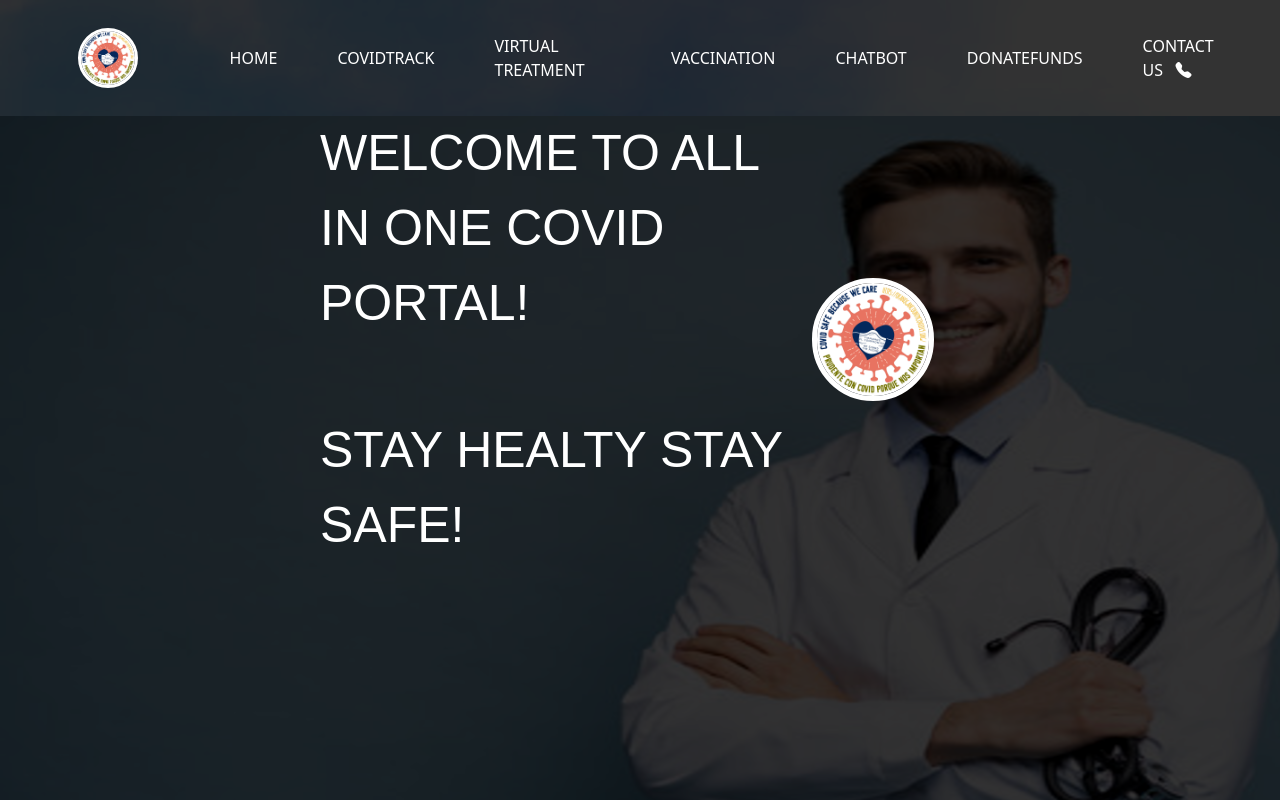
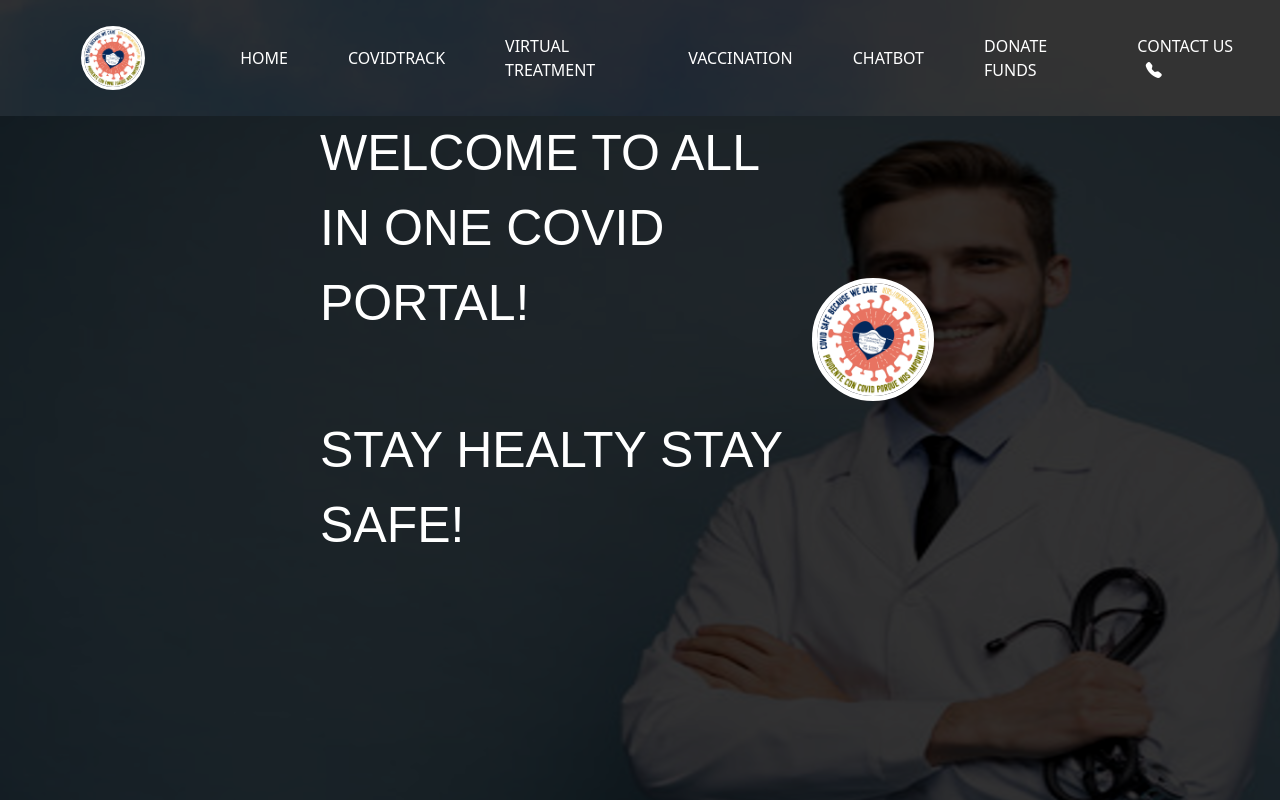
Before and after one commit to Gagan2024/eCovid-Clinic.github.io, a plain HTML site: page index.html in a window 1280 px wide. Shown: the top 800 px of the page. Drawn offline with nearby package versions, Linux system fonts and the light colour scheme.

Commit message:
Update index.html

```diff
--- a/index.html
+++ b/index.html
@@ -25,7 +25,7 @@
             <li><a href="#videocall">VIRTUAL TREATMENT</a></li>
             <li><a href="pin.html"  target="_blank">VACCINATION</a></li>
             <li><a href="chatbot.html" target="_blank">CHATBOT</a></li>
-            <li><a href="payment.html"  target="_blank">DONATEFUNDS </a></li>
+            <li><a href="payment.html"  target="_blank">DONATE FUNDS </a></li>
             <li class="cntmenu"><a>CONTACT US &nbsp; <i class="bi bi-telephone-fill"></i></a>
                 <ul class="contactmenu">
                     <li class="cnt"><a href="https://www.instagram.com/" target="_blank">Instagram &nbsp; <i class="bi bi-instagram"></i></a></li>
```
